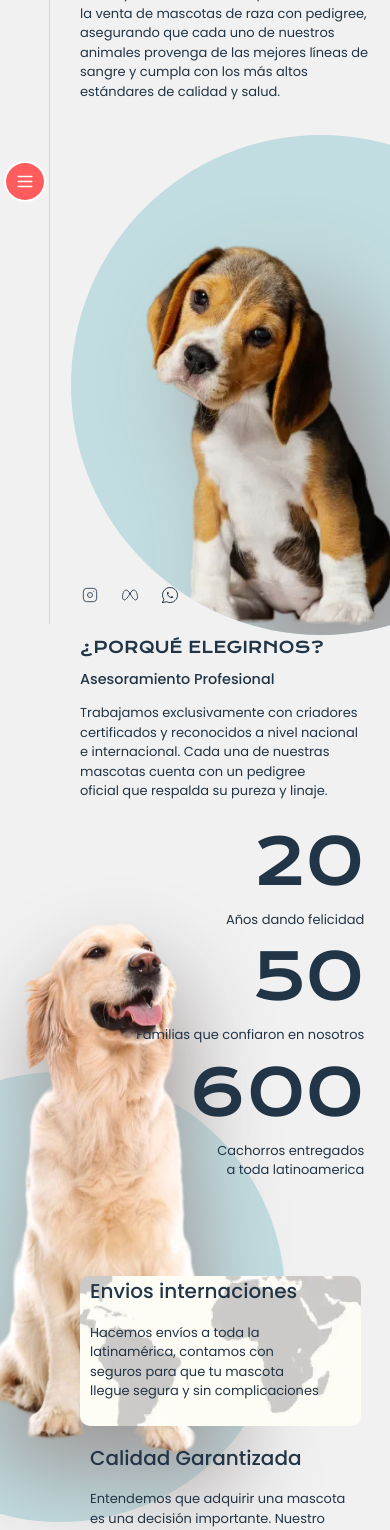
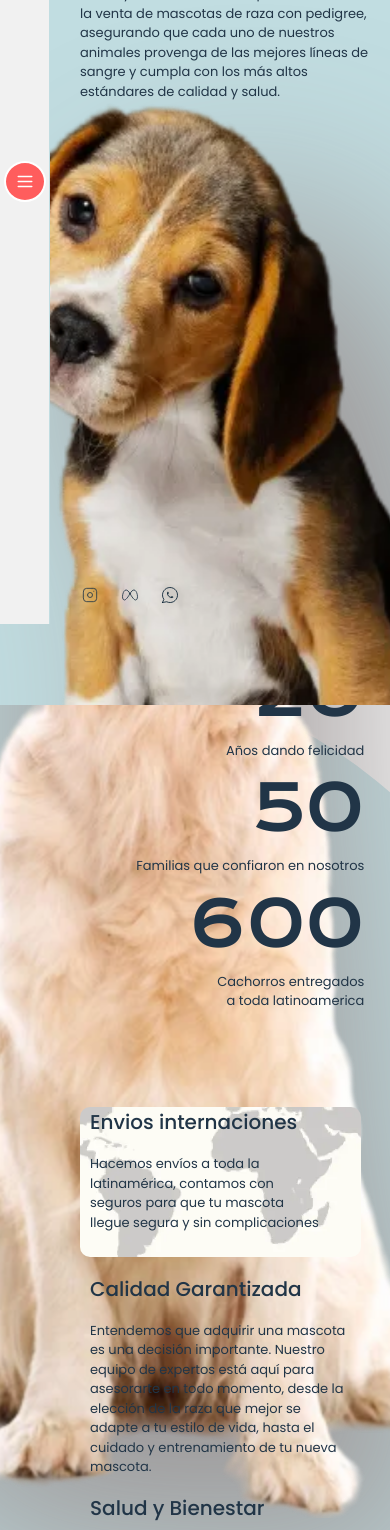
Before and after one commit to JONAAVILA/pets-in-react, a React (Vite) app: page / in a window 390 px wide. Shown: the part 220-1750 px from the top of the page. Built offline with nearby package versions, Linux system fonts and the light colour scheme; no server answers.

Commit message:
fixed media query 1950px

```diff
--- a/src/views/home/Home.css
+++ b/src/views/home/Home.css
@@ -166,3 +166,12 @@
         height: 200vh;
     }
 }
+
+@media screen and (max-width:1950px){
+    .container_info{
+        height: 160vh;
+    }
+    .off_home{
+        transform: scale(10);
+    }
+}
--- a/src/views/landing/Landing.css
+++ b/src/views/landing/Landing.css
@@ -117,3 +117,12 @@
         transform: scale(5);
     }
 }
+
+@media screen and (max-width:1950px){
+    .box_heading{
+        font-size: 1.5rem;
+    }
+    .off_landing{
+        transform: scale(10);
+    }
+}
```
